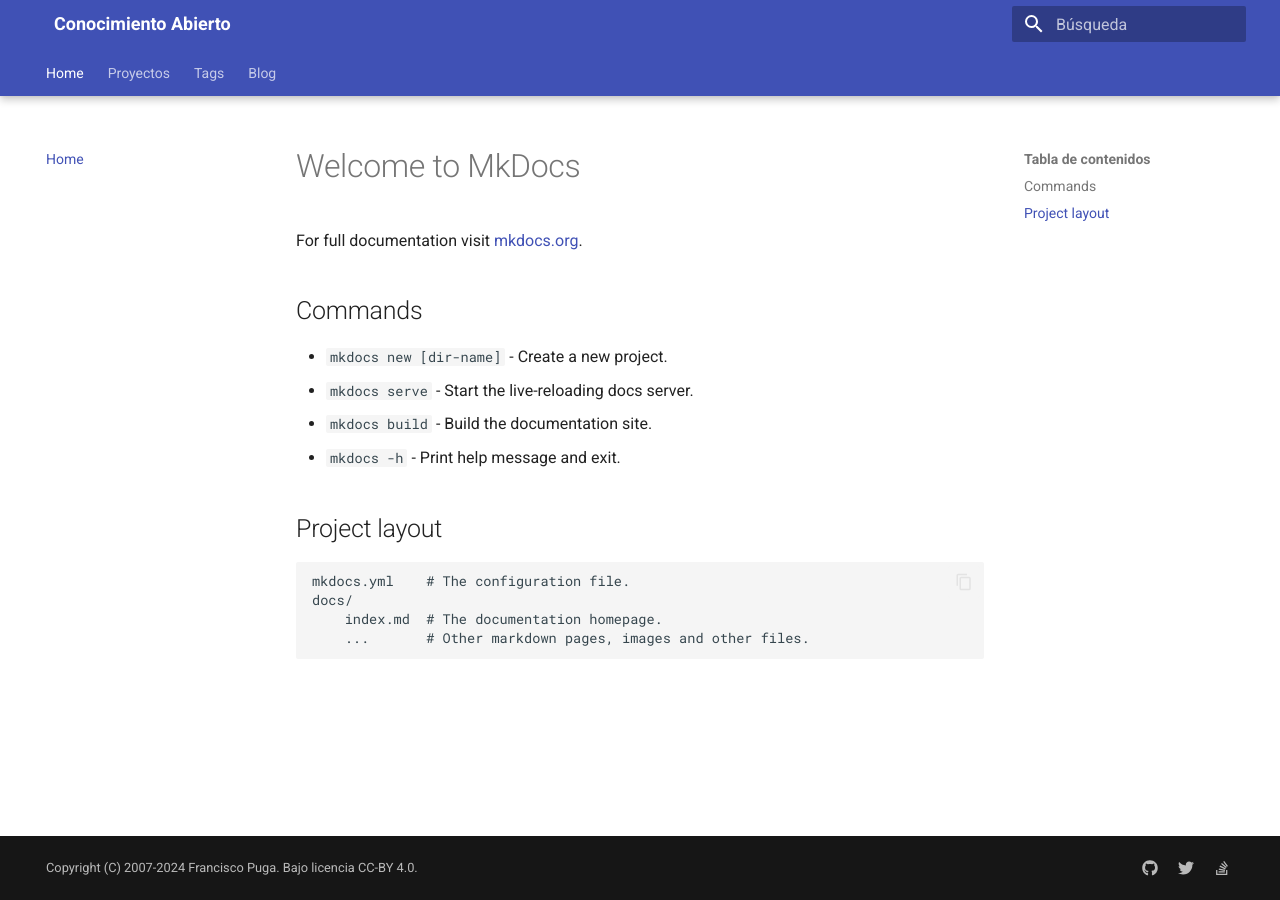
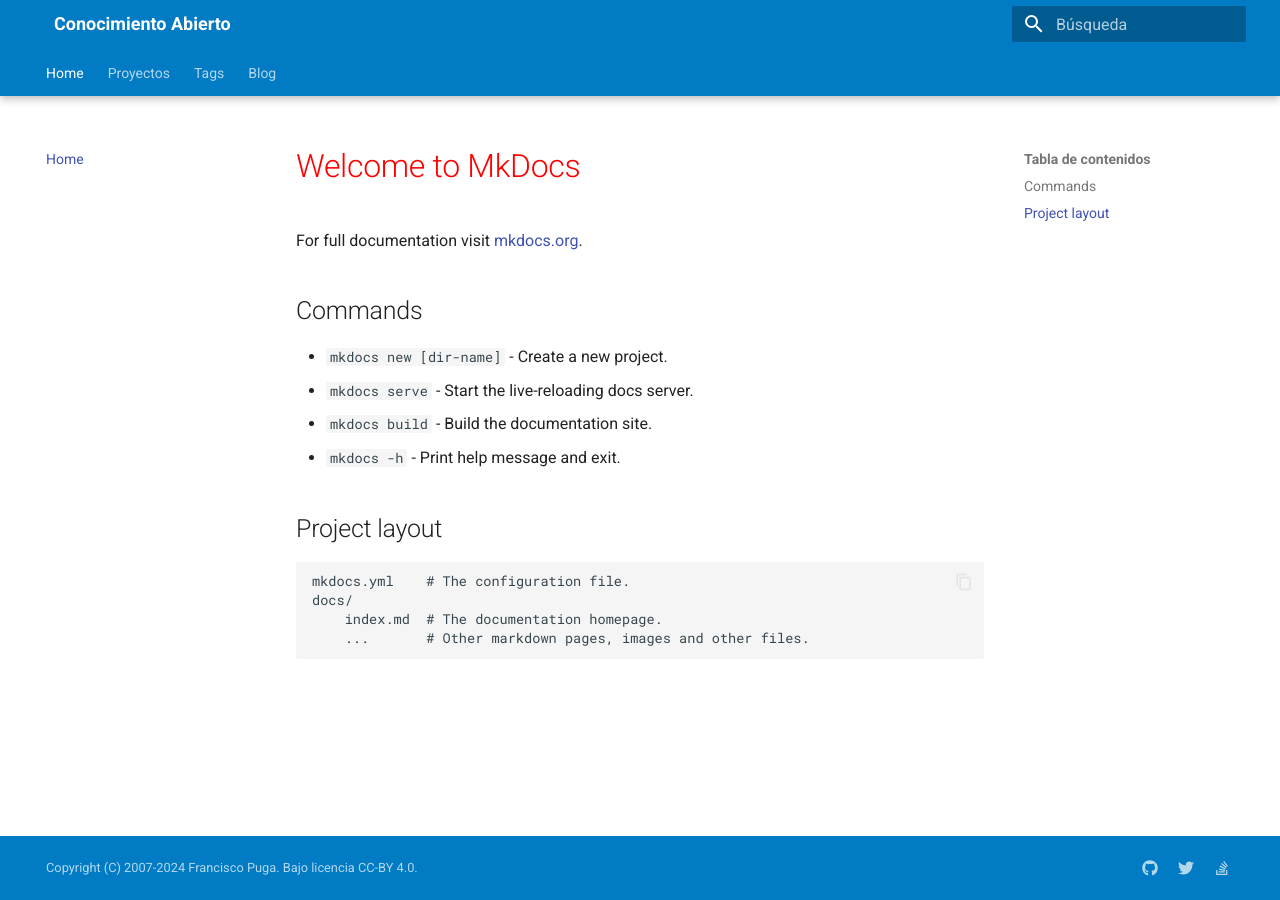
Before and after one commit to fpuga/conocimientoabierto, an MkDocs documentation site: the page built from docs/index.md, in a window 1280 px wide. Built offline with MkDocs 1.6.1 and Material for MkDocs 9.7.7, drawn with Linux system fonts in a browser that asks for light colours.

Commit message:
Extra css, jss, palette

```diff
--- /dev/null
+++ b/docs/extra/extra.css
@@ -0,0 +1,15 @@
+/* https://github.com/squidfunk/mkdocs-material/blob/master/src/templates/assets/stylesheets/main/_colors.scss */
+[data-md-color-scheme="conocimientoabierto"] {
+    --md-primary-fg-color: #007bc4;
+    --md-primary-bg-color: #fff;
+
+    /* --md-primary-fg-color--light: #ecb7b7;
+    --md-primary-fg-color--dark: #90030c; */
+    --md-footer-fg-color: #fff;
+    --md-footer-bg-color: #007bc4;
+    --md-footer-bg-color--dark: #007bc4;
+}
+
+h1 {
+    color: red !important;
+}
--- /dev/null
+++ b/docs/extra/extra.js
@@ -0,0 +1 @@
+console.log("Hola!")
--- a/mkdocs.yml
+++ b/mkdocs.yml
@@ -8,6 +8,8 @@ theme:
   name: material
   language: es
   custom_dir: overrides
+  palette:
+      scheme: conocimientoabierto
   features:
       - navigation.indexes
       - navigation.tabs
@@ -21,6 +23,11 @@ theme:
       - toc.follow
       - content.code.copy
 
+
+extra_css:
+    - extra/extra.css
+extra_javascript:
+    - extra/extra.js
 
 exclude_docs: |
     drafts/            # A "drafts" directory anywhere.
```
